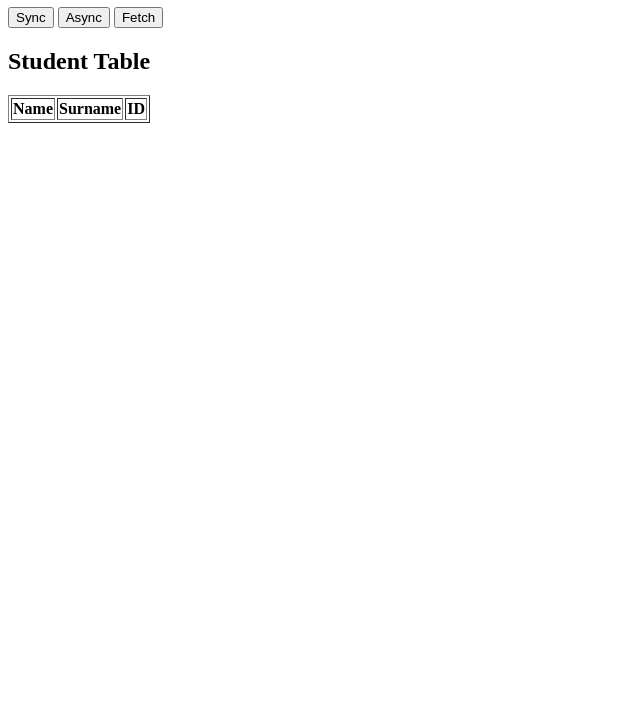
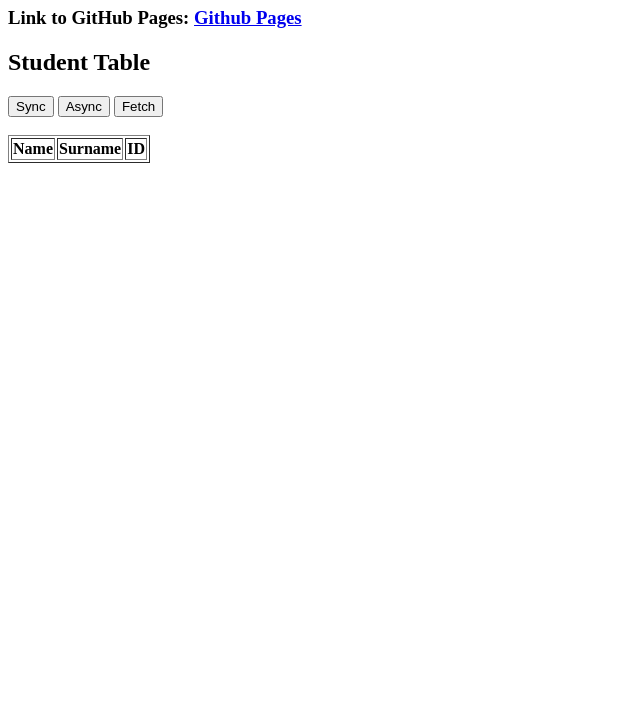
Before and after one commit to JaisonV02/rwat-lab4, a plain HTML site: page index.html in a window 1280 px wide. Shown: the part 73-800 px from the top of the page, without its empty margins (0-640 px from the left). Drawn offline with Linux system fonts and the light colour scheme.

Commit message:
Lab 4 added github pages link

```diff
--- a/index.html
+++ b/index.html
@@ -9,11 +9,15 @@
 
 <body>
     <h1>Lab 4</h1>
+    <h3>Link to GitHub Pages: <a href="https://jaisonv02.github.io/rwat-lab4/index.html">Github Pages</a></h3>
+
+    <h2>Student Table</h2>
     <button onclick="fetchDataSync()">Sync</button>
     <button onclick="fetchDataAsync()">Async</button>
     <button onclick="fetchWithPromise()">Fetch</button>
 
-    <h2>Student Table</h2>
+    <br><br>
+
     <table border="1">
         <thead>
             <tr>
```
